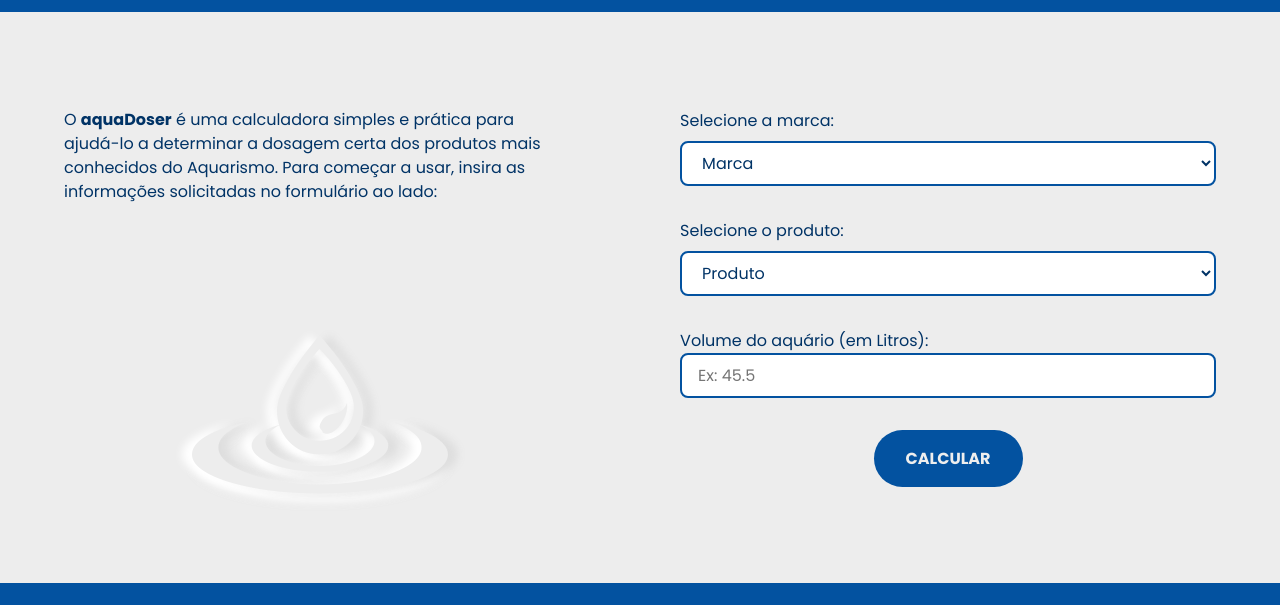
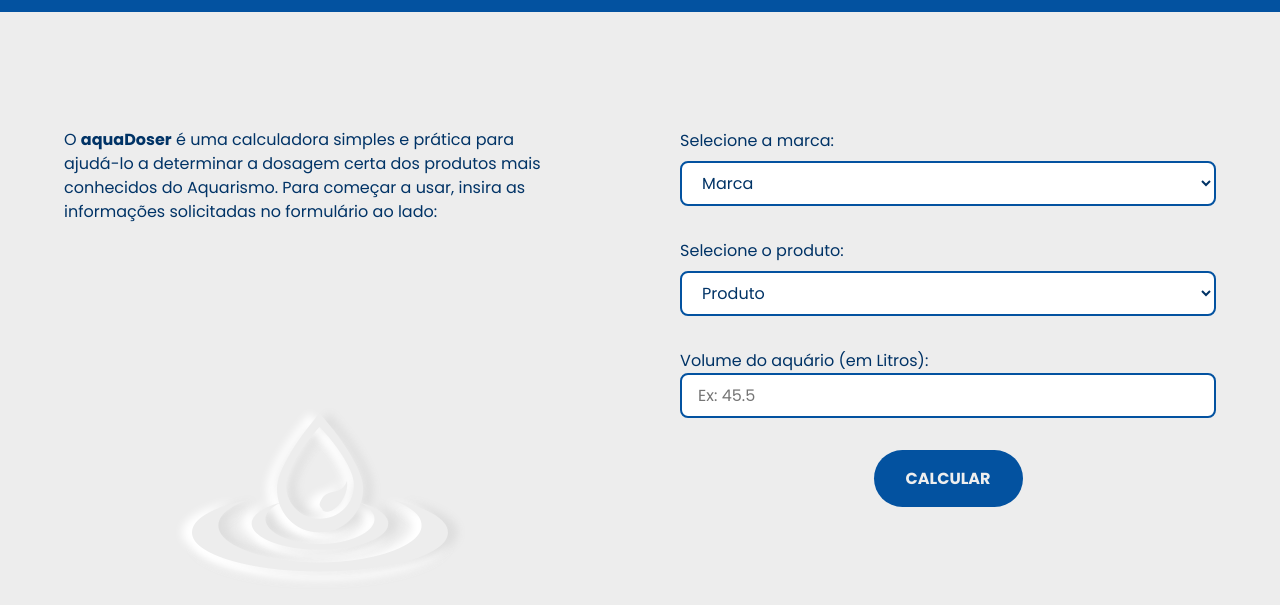
Before and after one commit to sucodelarangela/aquadoser, a plain HTML site: page index.html in a window 1280 px wide. Shown: the part 80-685 px from the top of the page. Drawn offline with Linux system fonts and the light colour scheme; files whose address does not match are found by name; a web font is replaced by a local one.

Commit message:
Fix: margin on desktop version

```diff
--- a/assets/styles/index.css
+++ b/assets/styles/index.css
@@ -338,3 +338,9 @@
     text-align: left;
   }
 }
+
+@media screen and (min-width: 1280px) {
+  .container {
+    margin: 6.25rem 0;
+  }
+}
```
